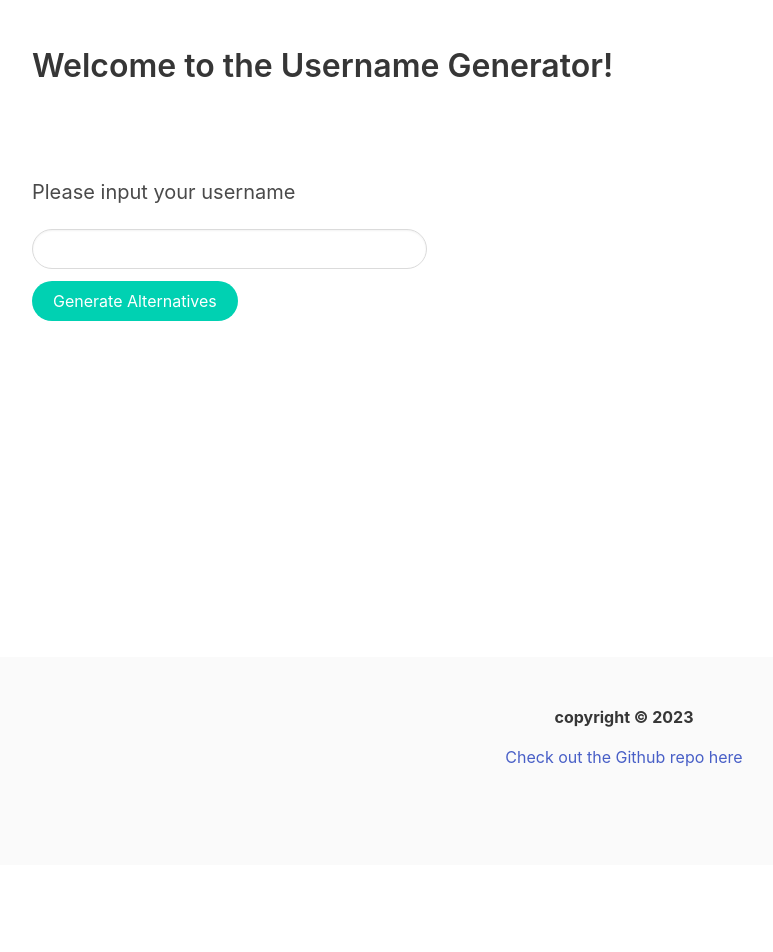
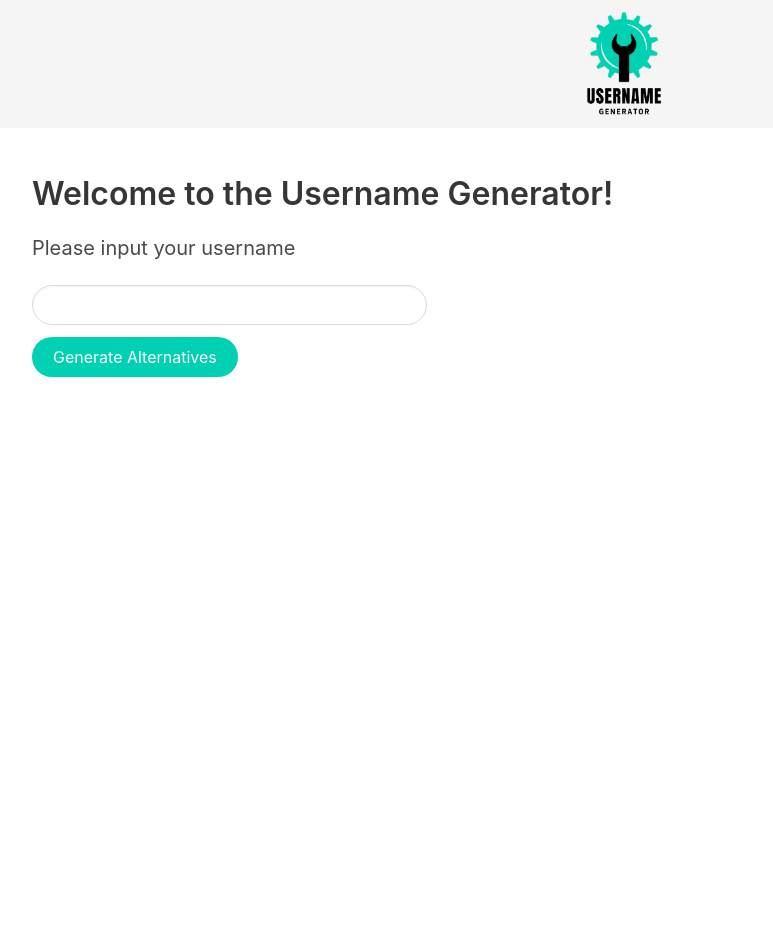
Before and after one commit to Luke-JH/username-generator, a Vue app: page / in a window 1280 px wide. Shown: the top 952 px of the page, without its empty margins (16-789 px from the left). Before the commit the page ends 865 px from the top, so only its background shows below. Built offline with nearby package versions, Linux system fonts and the light colour scheme.

Commit message:
header & other style

```diff
--- a/index.html
+++ b/index.html
@@ -2,7 +2,7 @@
 <html lang="en">
   <head>
     <meta charset="UTF-8">
-    <link rel="icon" href="/favicon.ico">
+    <link rel="icon" href="src\assets\logo.png">
     <meta name="viewport" content="width=device-width, initial-scale=1.0">
     <title>Username Generator</title>
   </head>
--- a/src/App.vue
+++ b/src/App.vue
@@ -1,31 +1,33 @@
 <template>
+
   <header>
-    <section class="section">
-      <div class="title">Welcome to the Username Generator!</div>
-    </section>
+    <nav class="hero is-light">
+        <img class="container image is-128x128" src="src\assets\logo.png">
+    </nav>
+
   </header>
 
   <main>
-    <section class="section is-level">
-
+    <section class="section">
+      <div class="title">Welcome to the Username Generator!</div>
       <div class="field">
         <div class="subtitle">Please input your username</div>
         <div class="control">
           <input class="input  is-rounded column is-one-third" type="text">
         </div>
       </div>
-      <button class="level-right button is-rounded is-primary">Generate Alternatives</button>
+      <button class="level-right button is-rounded is-primary" @click="this.myfunc()">Generate Alternatives</button>
     </section>
   </main>
-<div class="section is-medium"></div>
+
+  <section class="section is-large"></section>
   <footer class="footer">
     <div class="content has-text-centered">
       <p><strong>copyright © 2023</strong></p>
-      <a href="https://github.com/Luke-JH/username-generator">Check out the Github repo here</a>
+      <p>Thank you for using the username generator :)</p>
     </div>
   </footer>
 </template>
 
-
 <script>
 </script>
--- a/src/assets/global.sass
+++ b/src/assets/global.sass
@@ -1 +1,3 @@
+$section-padding-large: 18rem
+$footer-padding: 6rem
 @import 'bulma/bulma.sass'
```
Also changed, not shown: src/assets/logo.png (added).
